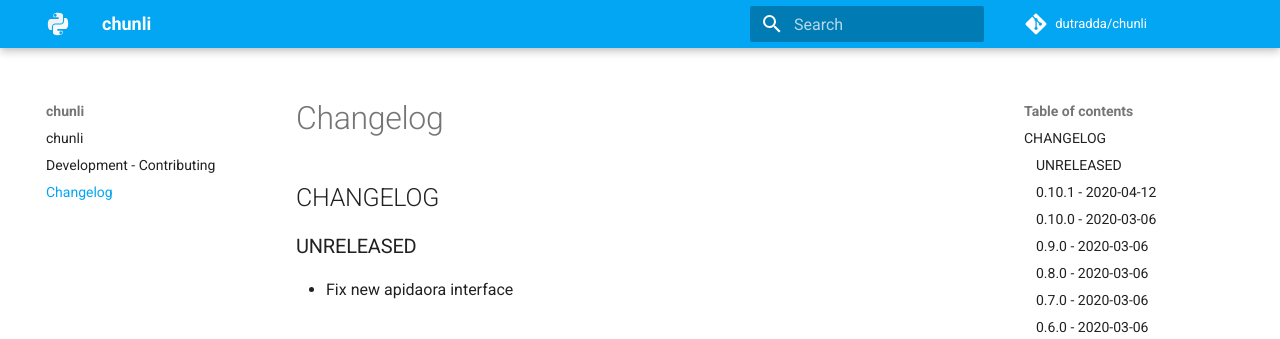
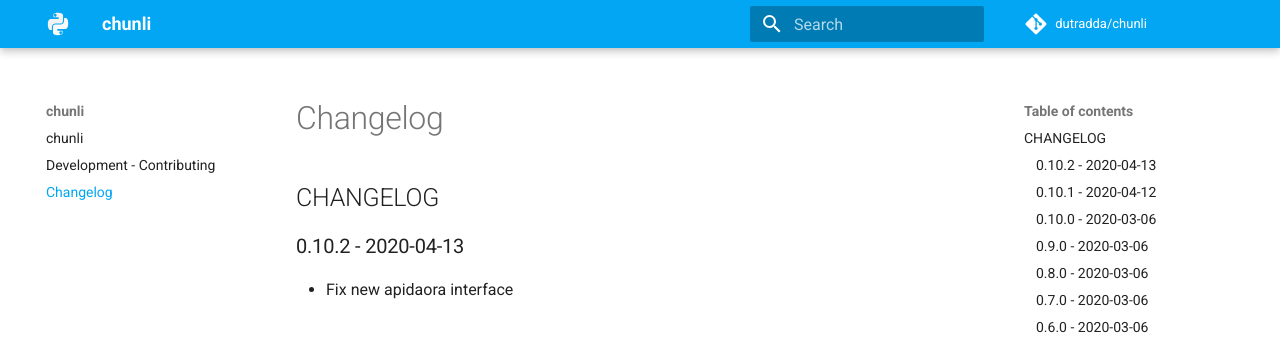
Before and after one commit to dutradda/chunli, an MkDocs documentation site: the page built from docs/changelog.md, in a window 1280 px wide and 900 px high. Shown: the top 339 px of the window. Built offline with MkDocs 1.6.1 and Material for MkDocs 9.7.7, drawn with Linux system fonts in a browser that asks for light colours; comment, search, counter and statistics services are not loaded.

Commit message:
Update CHANGELOG

```diff
--- a/docs/changelog.md
+++ b/docs/changelog.md
@@ -1,6 +1,6 @@
 ## CHANGELOG
 
-### UNRELEASED
+### 0.10.2 - 2020-04-13
 
  - Fix new apidaora interface
 
```
Also changed, not shown: CHANGELOG.md (+1 -1 lines).
